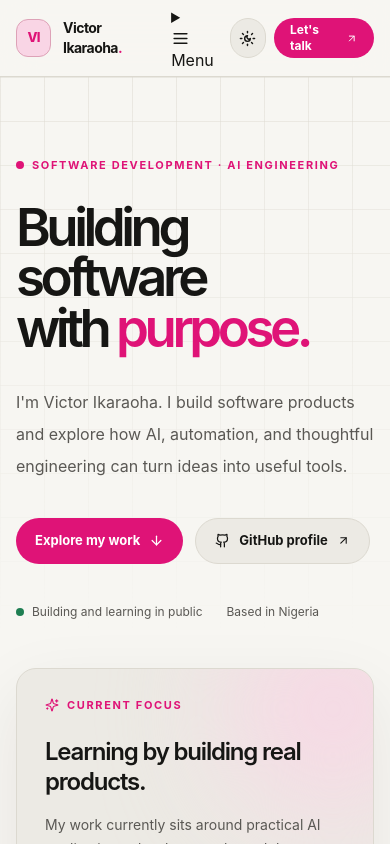
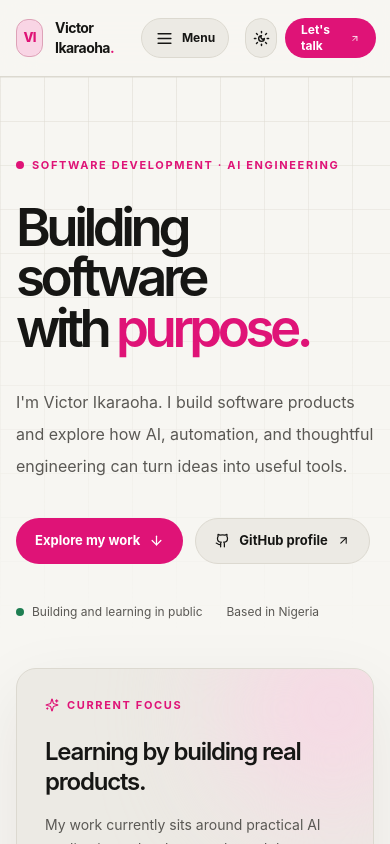
Before and after one commit to victorikaraoha23/morphfolio, a Next.js app: page / in a window 390 px wide. Shown: the top 844 px of the page. Built offline with nearby package versions, Linux system fonts and the light colour scheme.

Commit message:
style: add responsive mobile navigation styles

```diff
--- a/src/app/globals.css
+++ b/src/app/globals.css
@@ -131,3 +131,11 @@ button { font: inherit; }
 @media (prefers-reduced-motion: reduce) {
   *, *::before, *::after { scroll-behavior: auto !important; animation-duration: .01ms !important; animation-iteration-count: 1 !important; transition-duration: .01ms !important; }
 }
+
+.mobile-menu summary {
+  display: inline-flex; min-height: 40px; align-items: center; gap: 8px; cursor: pointer;
+  list-style: none; border: 1px solid var(--color-border); border-radius: 999px;
+  background: var(--color-surface); padding: 0 13px; color: var(--color-text); font-size: 12px; font-weight: 650;
+}
+.mobile-menu summary::-webkit-details-marker { display: none; }
+.mobile-menu-panel { box-shadow: var(--shadow-soft); }
```
